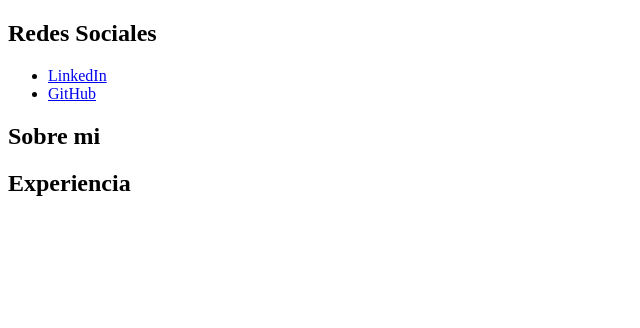
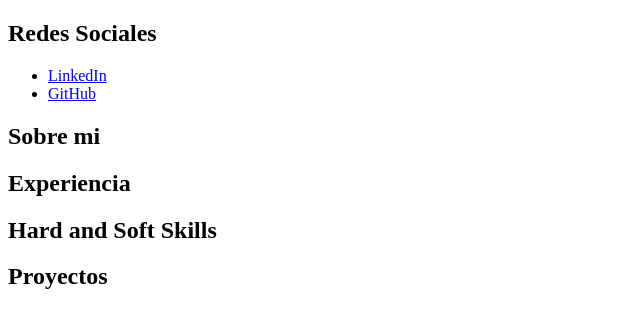
Before and after one commit to Arratia-Val/Portfolio-FronEnd, a plain HTML site: page index.html in a window 1280 px wide. Shown: the whole page, without its empty margins (0-640 px from the left). Drawn offline with Linux system fonts and the light colour scheme.

Commit message:
Agrego Secciones

```diff
--- a/index.html
+++ b/index.html
@@ -4,10 +4,10 @@
     <meta charset="UTF-8">
     <meta http-equiv="X-UA-Compatible" content="IE=edge">
     <meta name="viewport" content="width=device-width, initial-scale=1.0">
-    <title>Document</title>
+    <title>Probando v2.0</title>
 </head>
 <body>
-    <!--Sección Redes-->
+    <!--Sección Header :  Redes-->
     <section>
         <h1>Redes Sociales</h1>
         <ul>
@@ -19,23 +19,28 @@
     </section>
 
 
-    <!--Sección Sobre Mi-->
+    <!--Sección Acerca de : Sobre Mi-->
     <section>
         <h1>Sobre mi</h1>
     </section>
 
-    <!--Sección Experiencia-->
+    <!--Sección Educación-->
     <section>
         <h1>Experiencia</h1>
     </section>
 
 
-    <!--Sección Redes-->
-    <section></section>
+    <!--Sección Hard & Soft Skils-->
+    <section>
+        <h1>Hard and Soft Skills</h1>
+    </section>
 
 
-    <!--Sección Redes-->
-    <section></section>
+    <!--Sección Proyectos-->
+    <section>
+        <h1>Proyectos</h1>
+    </section>
+
     <section></section>
 
 
```
